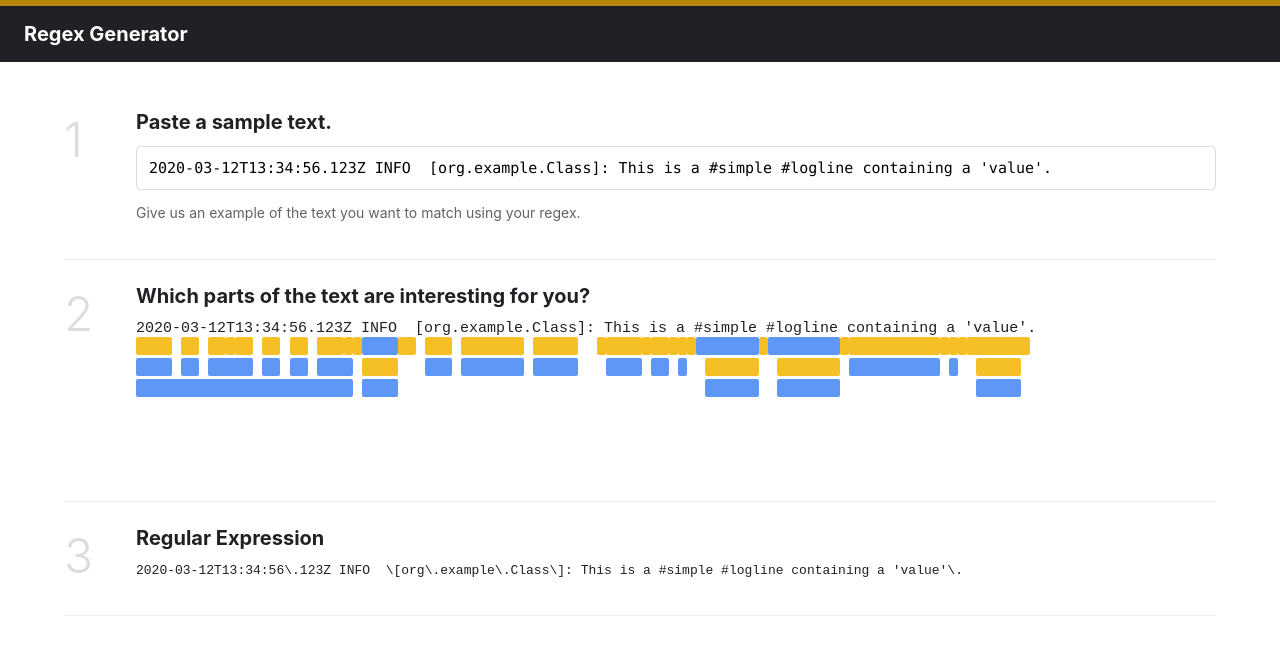
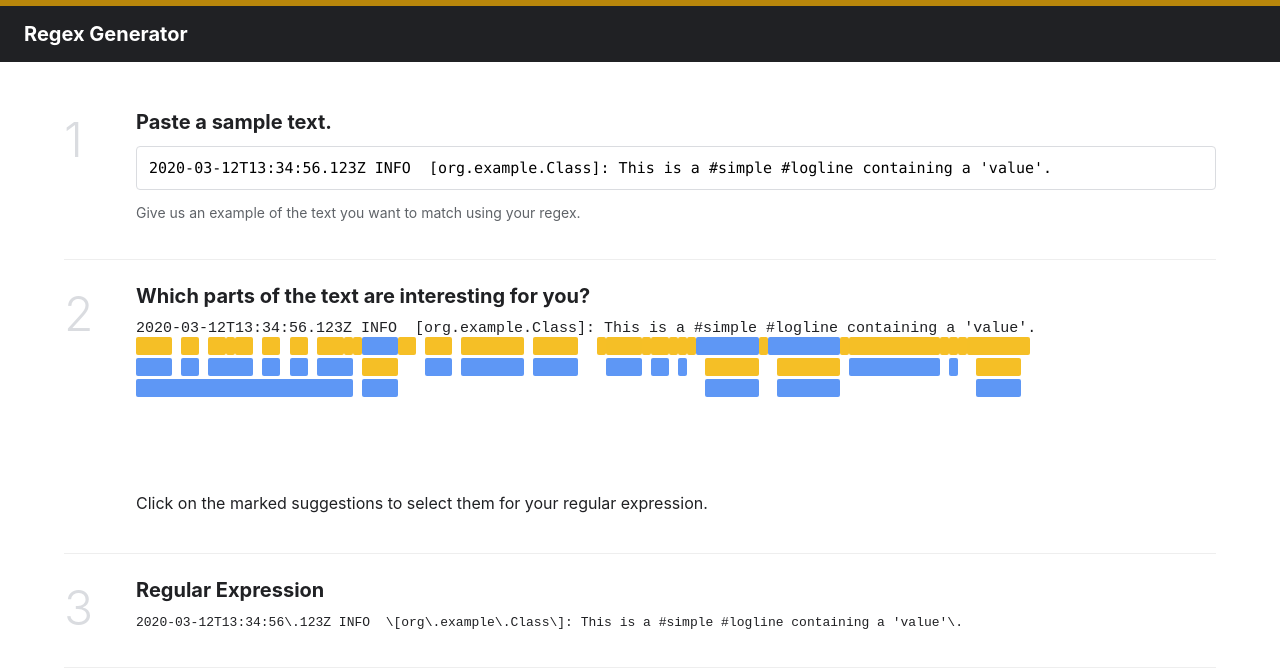
Before and after one commit to helmedeiros/regex-generator, a React app: page / in a window 1280 px wide. Shown: the top 668 px of the page. Built offline with nearby package versions, Linux system fonts and the light colour scheme.

Commit message:
feat: add suggestions selection hint

```diff
--- a/src/app/App.tsx
+++ b/src/app/App.tsx
@@ -40,6 +40,9 @@ export class App extends React.Component<{}, AppState> {
               selected={this.state.selected}
               onSelect={this.handleSelect}
             />
+            <p className="suggestions-hint">
+              Click on the marked suggestions to select them for your regular expression.
+            </p>
           </Step>
           <Step index={3} title="Regular Expression">
             <RegexOutput regex={regex} />
```
Also changed, not shown: 1 other file (tests, documents, lock files or other folders).
